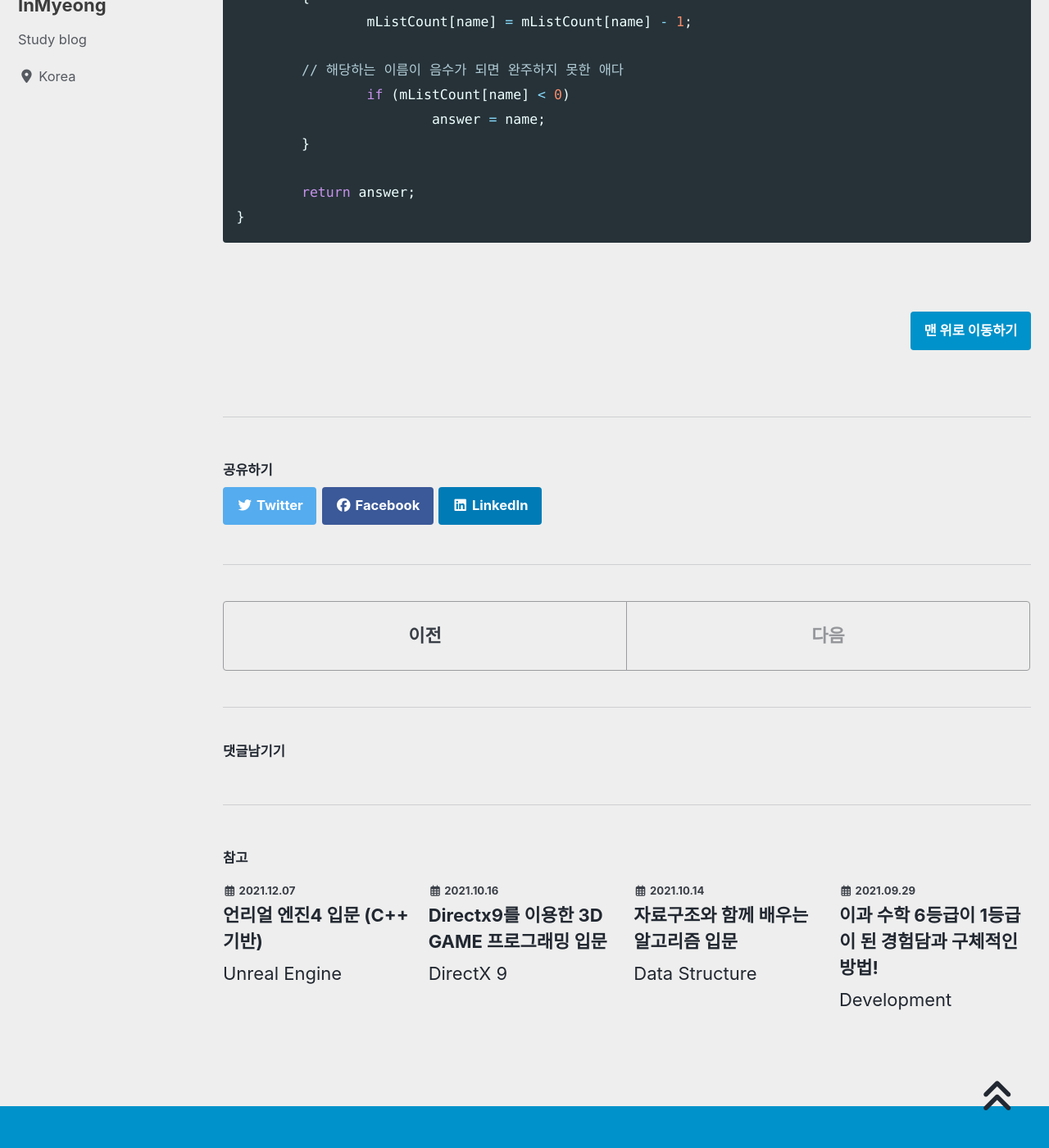
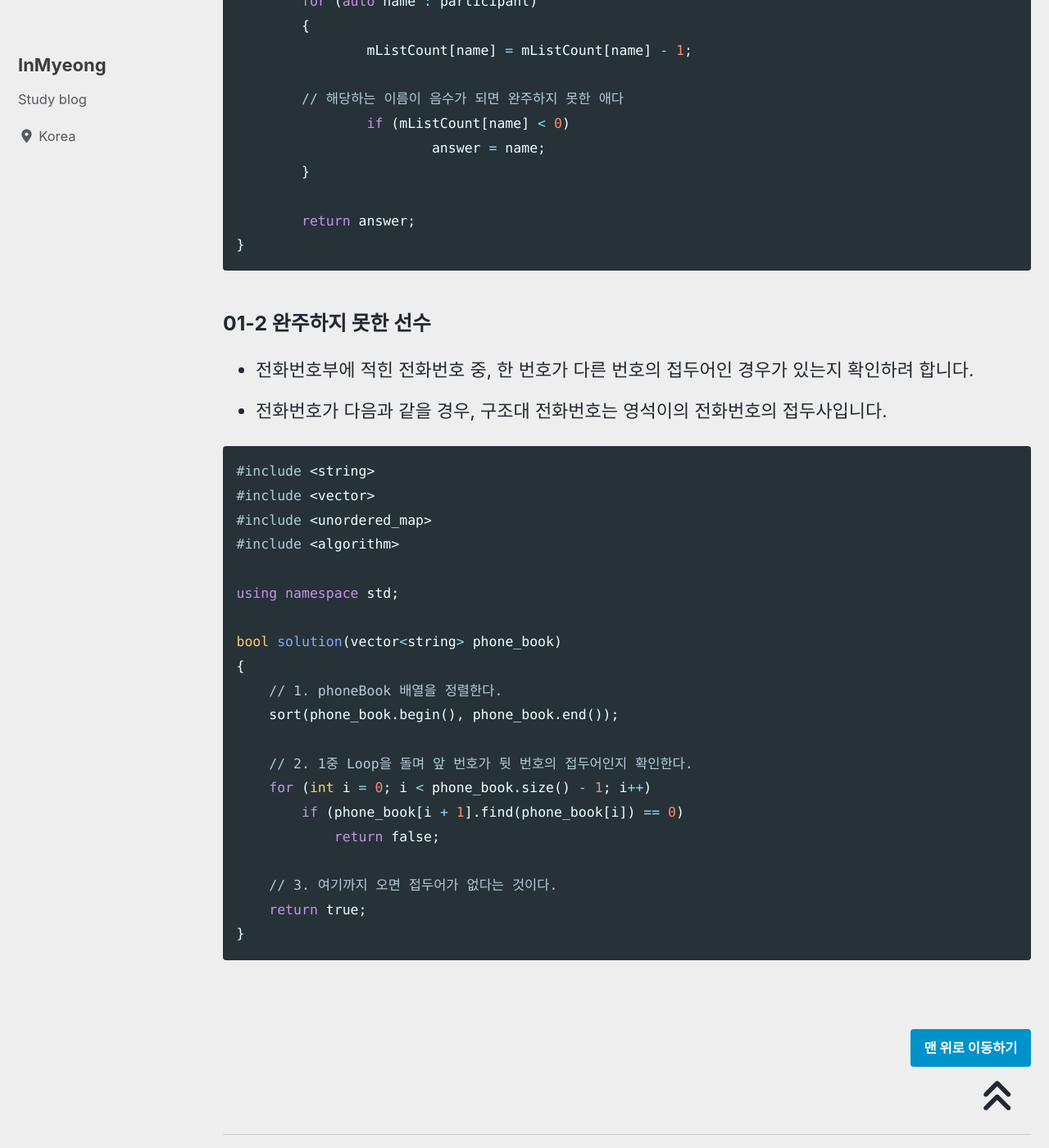
Before and after one commit to devMyeong/devMyeong.github.io, a Jekyll site: the page built from _posts/codingTest/2022-07-06-프로그래머스.md, in a window 1280 px wide and 1400 px high, scrolled down 1736 px. Shown: the whole window at 82% size. Built offline with Jekyll 4.4.1, drawn with Linux system fonts in a browser that asks for light colours; cached includes are drawn as plain includes; nearby versions of some CDN libraries; some web fonts are replaced; comment, search, counter and statistics services are not loaded; some of the changed text lies outside the part shown.

Commit message:
Docs : 프로그래머스 1-2 문제 풀이

````diff
--- a/_posts/codingTest/2022-07-06-프로그래머스.md
+++ b/_posts/codingTest/2022-07-06-프로그래머스.md
@@ -19,8 +19,8 @@ last_modified_at: 2022-07-06
 
 ### 01-1 완주하지 못한 선수
 - 수많은 마라톤 선수들이 마라톤에 참여하였습니다
-- 단 한 명의 선수를 제외하고는 모든 선수가 마라톤을 완주하였습니다.
-- 마라톤에 참여한 선수들의 이름이 담긴 배열 participant와 완주한 선수들의 이름이 담긴 배열 completion이 주어질 때, 완주하지 못한 선수의 이름을 return 하도록 solution 함수를 작성해주세요.
+- 단 한 명의 선수를 제외하고는 모든 선수가 마라톤을 완주하였습니다
+- 마라톤에 참여한 선수들의 이름이 담긴 배열 participant와 완주한 선수들의 이름이 담긴 배열 completion이 주어질 때, 완주하지 못한 선수의 이름을 return 하도록 solution 함수를 작성해주세요
 
 ```cpp
 #include <iostream>
@@ -66,6 +66,33 @@ string solution(vector<string> participant, vector<string> completion)
 }
 ```
 
+### 01-2 완주하지 못한 선수
+- 전화번호부에 적힌 전화번호 중, 한 번호가 다른 번호의 접두어인 경우가 있는지 확인하려 합니다.
+- 전화번호가 다음과 같을 경우, 구조대 전화번호는 영석이의 전화번호의 접두사입니다.
+
+```cpp
+#include <string>
+#include <vector>
+#include <unordered_map>
+#include <algorithm>
+
+using namespace std;
+
+bool solution(vector<string> phone_book)
+{
+    // 1. phoneBook 배열을 정렬한다.
+    sort(phone_book.begin(), phone_book.end());
+
+    // 2. 1중 Loop을 돌며 앞 번호가 뒷 번호의 접두어인지 확인한다.
+    for (int i = 0; i < phone_book.size() - 1; i++)
+        if (phone_book[i + 1].find(phone_book[i]) == 0)
+            return false;
+
+    // 3. 여기까지 오면 접두어가 없다는 것이다.
+    return true;
+}
+```
+
 <br>
 
 [맨 위로 이동하기](#){: .btn .btn--primary }{: .align-right}
````
